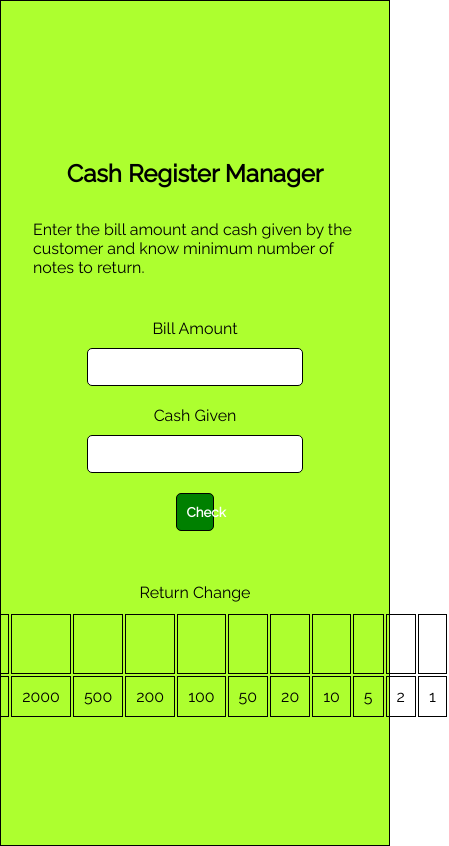
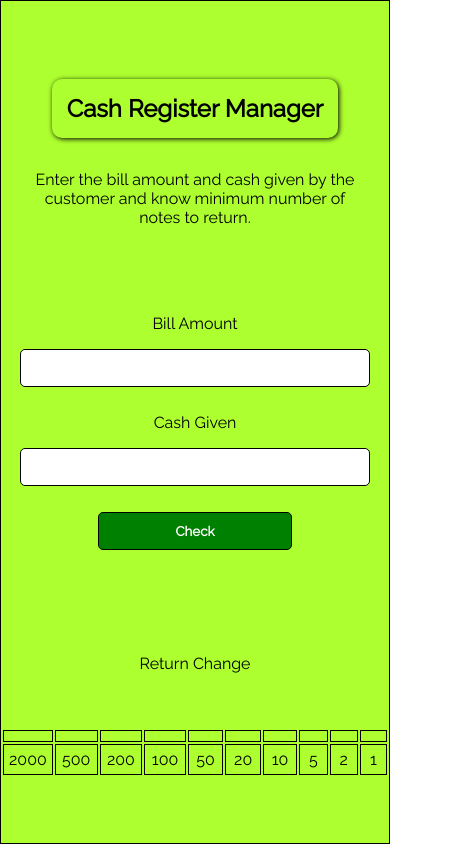
Before and after one commit to Phoenix6296/cash-register, a plain HTML site: page index.html in a window 390 px wide. Shown: the whole page, 449 px wide, since content can reach past the window. Drawn offline with Linux system fonts and the light colour scheme.

Commit message:
responsiveness done

```diff
--- a/index.html
+++ b/index.html
@@ -20,12 +20,14 @@
                 to
                 return.</p>
         </section>
+        <section class="input-section center">
             <label for="bill-amount">Bill Amount</label>
             <input id="bill-amount" type="number">
             <label for="cash-given">Cash Given</label>
             <input id="cash-given" type="number">
             <button id="submit">Check</button>
             <div id="error-message"></div>
+        </section>
         <caption>Return Change</caption>
         <table id="change-table">
             <tbody>
--- a/style.css
+++ b/style.css
@@ -2,12 +2,30 @@
     margin: 0;
     padding: 0;
     font-family: 'Raleway', sans-serif;
+    box-sizing: border-box;
 }
 
+/* Utility Function */
 .center {
     display: flex;
     align-items: center;
     justify-content: center;
+}
+
+section>h1 {
+    padding: 15px;
+    border-radius: 10px;
+    box-shadow: 1px 1px 5px black;
+}
+
+section>p {
+    text-align: center;
+}
+
+.input-section {
+    flex-direction: column;
+    width: 100%;
+    gap: 1rem;
 }
 
 .container {
@@ -51,6 +69,10 @@ input {
     margin-bottom: 2rem;
 }
 
+table {
+    margin-bottom: 20px;
+}
+
 td {
     padding: 10px;
     width: 50px;
@@ -61,3 +83,46 @@ td {
 td:first-child {
     width: 100px;
 }
+
+
+@media screen and (max-width: 600px) {
+    .container {
+        justify-content: space-evenly;
+        height: 100vh;
+    }
+
+    td:first-child {
+        display: none;
+    }
+
+    td {
+        width: 50px;
+        padding: 5px;
+    }
+
+    input {
+        width: 90%;
+    }
+
+    #submit {
+        width: 50%;
+    }
+}
+
+@media screen and (max-width:300px) {
+    section>h1 {
+        font-size: 1rem;
+    }
+
+    section>p {
+        font-size: 0.8rem;
+    }
+
+    table {
+        gap: 1rem;
+    }
+
+    td {
+        font-size: 0.6rem;
+    }
+}
```
Lines whose indentation alone changed are shown as unchanged.
